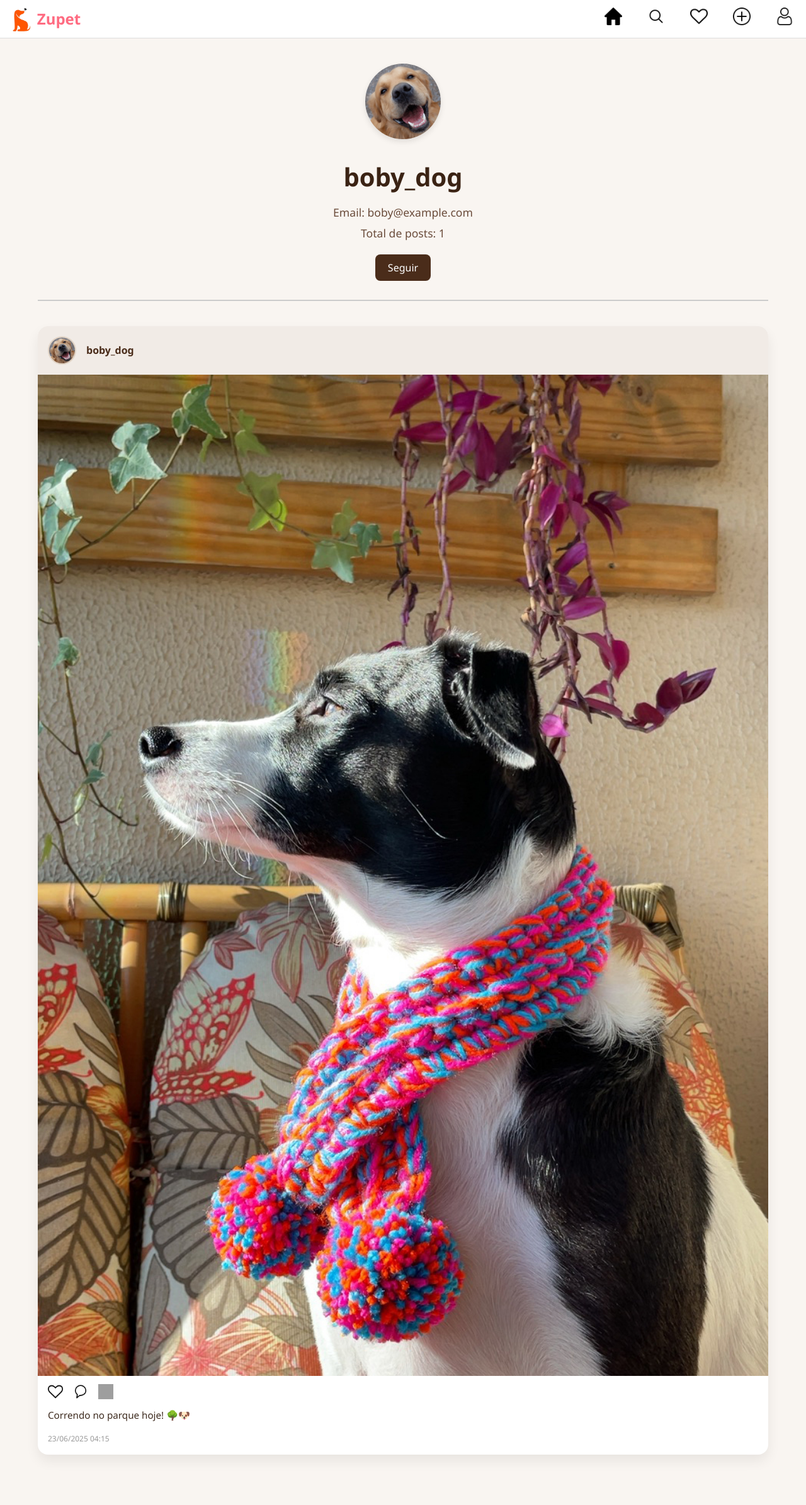
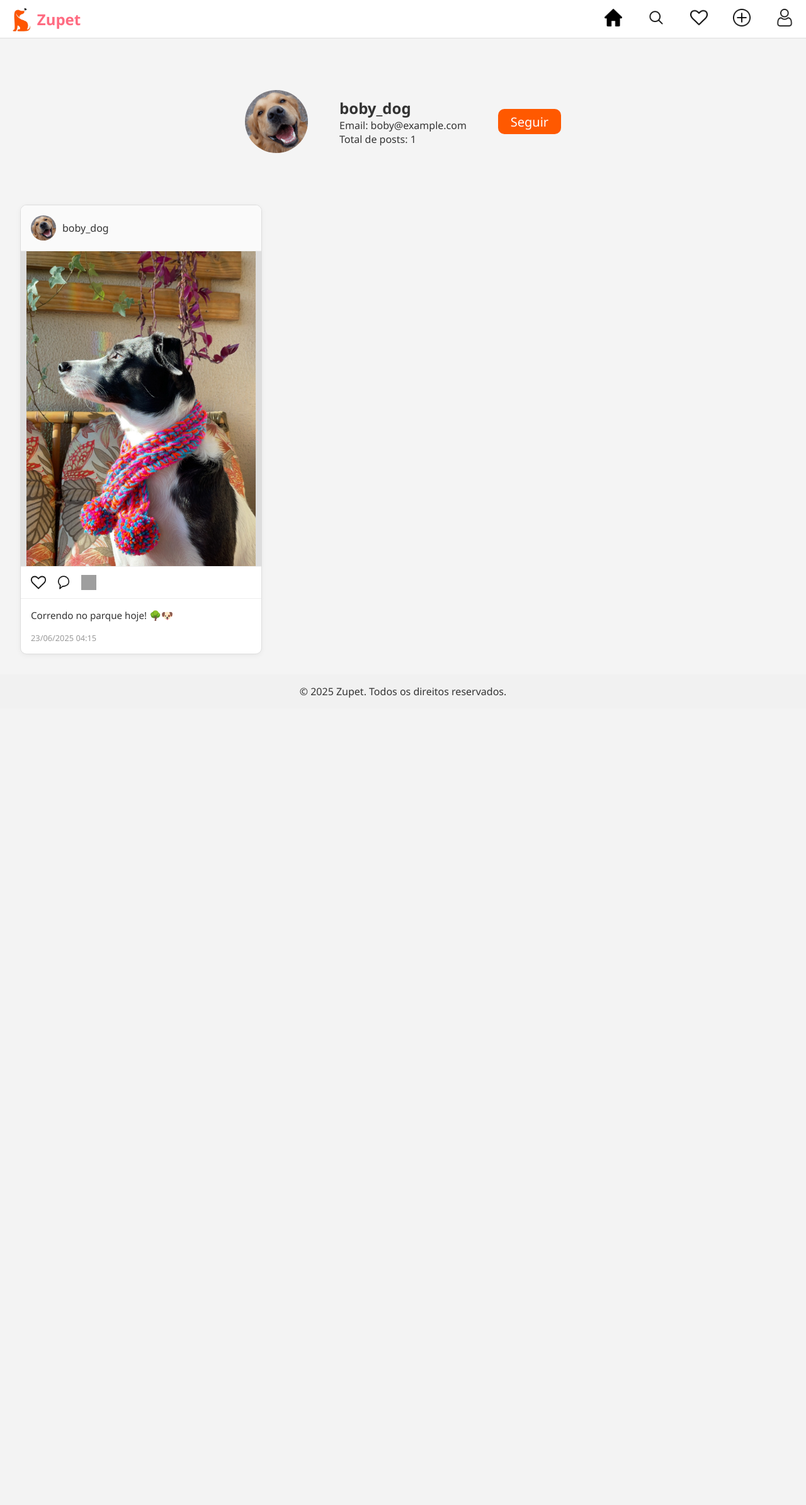
Before and after one commit to JF-Athayde/Zupet, a Flask app: page /perfil/boby_dog in a window 1280 px wide. Shown: the whole page at 63% size. After the commit the page ends 1108 px from the top, so only its background shows below. Run offline with Flask 3, Linux system fonts and the light colour scheme; grey boxes are pictures that could not be loaded.

Commit message:
Updates
JF
We added a footer, a prettier profile page, internal improvements and added test images.
From: Brasil

```diff
--- a/Dogram/__init__.py
+++ b/Dogram/__init__.py
@@ -8,6 +8,7 @@ app = Flask(__name__)
 app.config["SQLALCHEMY_DATABASE_URI"] = "sqlite:///comunidade.db"
 app.config["SECRET_KEY"] = "chave_segura_grande"
 app.config["UPLOAD_FOLDER"] = rf"static\assets\posts"
+app.config["UPLOAD_FOLDER"] = r"static/assets/posts"
 
 csrf = CSRFProtect(app)
 
--- a/Dogram/models.py
+++ b/Dogram/models.py
@@ -12,7 +12,7 @@ class User(database.Model, UserMixin):
     email = database.Column(database.String, nullable=False, unique=True)
     password = database.Column(database.String, nullable=False)
     profile_pic = database.Column(database.String, nullable=False, default='default.jpg')
-    story = database.Column(database.Boolean, default=False, nullable=False)
+    story = database.Column(database.Boolean, default=True, nullable=False)
 
 class Post(database.Model):
     id = database.Column(database.Integer, primary_key=True)
--- a/Dogram/routes.py
+++ b/Dogram/routes.py
@@ -15,8 +15,11 @@ def homepage():
     return render_template("homepage.html", profiles=profiles, posts=posts)
 
 @app.route("/publicar", methods=["GET", "POST"])
-@login_required
 def publicar():
+    if not current_user.is_authenticated:
+        flash("Você precisa estar logado para publicar um post.", "warning")
+        return redirect(url_for("login"))
+
     form = FormPublicarPost()
     if form.validate_on_submit():
         arquivo = form.endereco_imagem.data
@@ -34,7 +37,7 @@ def publicar():
         print(caminho_relativo)
         post = Post(
             caption=form.descricao.data,
-            image_path=caminho_relativo,  # 👈 caminho correto para o navegador
+            image_path=caminho_relativo,
             user=current_user
         )
 
--- /dev/null
+++ b/Dogram/static/styles/css/footer.css
@@ -0,0 +1,22 @@
+/* layout.css */
+
+html, body {
+    height: 100%;
+    margin: 0;
+}
+
+body {
+    display: flex;
+    flex-direction: column;
+    min-height: 100vh;
+}
+
+main#content {
+    flex: 1;
+}
+
+footer {
+    background-color: #f1f1f1;
+    padding: 1rem;
+    text-align: center;
+}
--- a/Dogram/static/styles/profile/profile.css
+++ b/Dogram/static/styles/profile/profile.css
@@ -1,223 +1,145 @@
-/* ================================
-   RESET & BASE
-==================================*/
+
+/*Reset*/
 
 * {
+  padding: 0;
   margin: 0;
-  padding: 0;
-  box-sizing: border-box;
 }
 
-body {
-  font-family: 'Open Sans', sans-serif;
-  background-color: #f9f5f1;
-  color: #4a2c1a;
-  line-height: 1.6;
-  overflow-x: hidden;
+/*Geral*/
+main {
+  display: grid;
+  grid-template-columns: 1fr;
+  gap: 2rem;
+  padding: 2rem;
+  background-color: #f4f4f4;
 }
 
-/* ================================
-   CONTAINER PRINCIPAL
-==================================*/
-
-main {
-  max-width: 1200px;
-  margin: 40px auto;
-  padding: 0 20px;
-}
-
-/* ================================
-   PERFIL
-==================================*/
-
+/* Perfil */
 .perfil {
-  text-align: center;
-  padding-bottom: 30px;
-  border-bottom: 2px solid #ccc;
-}
-
-.perfil h1 {
-  font-size: 2.5rem;
-  color: #3b2314;
-  margin-bottom: 10px;
-}
-
-.perfil p {
-  font-size: 1.1rem;
-  color: #6b4c3b;
-  margin: 5px 0;
+  margin: 50px;
+  display: flex;
+  justify-content: center;
+  gap: 50px;
+  align-items: center;
 }
 
 .perfil img {
-  width: 120px;
-  border-radius: 50%;
-  object-fit: cover;
-  margin-bottom: 20px;
-  box-shadow: 0 4px 10px rgba(0, 0, 0, 0.1);
+  width: 100px;
+  border-radius: 50%
 }
 
-/* ================================
-   POSTS GRID
-==================================*/
+.perfil button {
+  width: 100px;
+  height: 40px;
+  font-size: 20px;
+  background-color: rgb(255, 89, 0);
+  border: 0;
+  border-radius: 10px;
+  color: white;
+  cursor: pointer;
+}
+
+.perfil button:hover {
+  background-color: rgb(220, 77, 0);
+}
+
+/* Posts */
 
 .posts {
   display: grid;
-  grid-template-columns: repeat(auto-fit, minmax(280px, 1fr));
-  gap: 30px;
-  padding: 40px 0;
+  grid-template-columns: repeat(2, 1fr);
+  gap: 2rem;
 }
 
-/* ================================
-   POST CARD
-==================================*/
-
 .post {
-  background-color: #ffffff;
-  border-radius: 16px;
-  box-shadow: 0 10px 20px rgba(0, 0, 0, 0.07);
-  transition: all 0.3s ease;
-  display: flex;
-  flex-direction: column;
+  display: grid;
+  grid-template-rows: auto 500px auto auto auto;
+  background-color: #fff;
+  border-radius: 10px;
   overflow: hidden;
+  border: 1px solid #ddd;
+  box-shadow: 0 2px 8px rgba(0, 0, 0, 0.05);
+  transition: transform 0.2s ease;
 }
 
 .post:hover {
-  transform: translateY(-6px);
-  box-shadow: 0 12px 25px rgba(0, 0, 0, 0.12);
+  transform: scale(1.01);
 }
 
 .post-header {
   display: flex;
   align-items: center;
+  gap: 10px;
   padding: 1rem;
-  gap: 1rem;
-  background-color: #f1ebe6;
+  background-color: #fafafa;
+  border-bottom: 1px solid #eee;
 }
 
-.post-header img.avatar {
-  width: 45px;
-  height: 45px;
+.post-header .avatar {
+  width: 40px;
+  height: 40px;
   border-radius: 50%;
   object-fit: cover;
-  border: 2px solid #e2d4c5;
 }
 
-.username {
-  font-weight: bold;
-  color: #4a2c1a;
+.post-header .username {
+  font-weight: 600;
   font-size: 1rem;
 }
 
-/* ================================
-   IMAGEM DO POST
-==================================*/
-
-.post img.post-image {
+.post-image {
   width: 100%;
+  height: 500px;
   object-fit: contain;
-  background-color: #eee;
+  background-color: #ddd;
 }
-
-/* ================================
-   AÇÕES (ex: ícones curtir/comentar)
-==================================*/
 
 .post-actions {
   display: flex;
+  align-items: center;
   gap: 1rem;
   padding: 0.8rem 1rem;
-  align-items: center;
+  border-top: 1px solid #eee;
+  border-bottom: 1px solid #eee;
 }
 
 .post-actions img {
   width: 24px;
   height: 24px;
   cursor: pointer;
-  transition: transform 0.2s ease;
 }
 
-.post-actions img:hover {
-  transform: scale(1.2);
-}
-
-/* ================================
-   LEGENDA DO POST
-==================================*/
-
 .post-caption {
-  padding: 0 1rem 1rem;
-  color: #3e2b1f;
+  padding: 1rem;
   font-size: 0.95rem;
-  word-break: break-word;
+  color: #333;
+  line-height: 1.4;
 }
 
 .post small {
-  display: block;
   padding: 0 1rem 1rem;
+  font-size: 0.8rem;
   color: #999;
-  font-size: 0.75rem;
 }
 
-/* ================================
-   RESPONSIVO
-==================================*/
-
-@media (max-width: 768px) {
-  .perfil h1 {
-    font-size: 2rem;
-  }
-
-  .perfil p {
-    font-size: 1rem;
-  }
-
+/* 3 colunas em telas grandes */
+@media (min-width: 1200px) {
   .posts {
-    grid-template-columns: 1fr;
-    gap: 20px;
+    grid-template-columns: repeat(3, 1fr);
   }
 }
 
-@media (max-width: 480px) {
-  .perfil img {
-    width: 100px;
-    height: 100px;
-  }
-
-  .post-caption {
-    font-size: 0.9rem;
+/* 2 colunas em tablets e desktops menores */
+@media (min-width: 768px) and (max-width: 1199px) {
+  .posts {
+    grid-template-columns: repeat(2, 1fr);
   }
 }
 
-/* ================================
-   BOTÃO SEGUIDORES / AÇÕES PERFIL
-==================================*/
-
-.profile-actions {
-  margin-top: 20px;
+/* 1 coluna em celulares */
+@media (max-width: 767px) {
+  .posts {
+    grid-template-columns: 1fr;
+  }
 }
-
-.profile-actions button {
-  padding: 10px 20px;
-  background-color: #4a2c1a;
-  color: white;
-  border: none;
-  border-radius: 8px;
-  cursor: pointer;
-  font-size: 1rem;
-  transition: background-color 0.3s ease;
-}
-
-.profile-actions button:hover {
-  background-color: #6d3c2c;
-}
-
-/* ================================
-   RODAPÉ (opcional)
-==================================*/
-
-footer {
-  text-align: center;
-  font-size: 0.9rem;
-  color: #888;
-  padding: 20px 0;
-}
--- a/Dogram/templates/model.html
+++ b/Dogram/templates/model.html
@@ -1,8 +1,10 @@
 <!DOCTYPE html>
 <html lang="pt-BR">
 <head>
-    <meta charset="UTF-8">
-    <meta name="viewport" content="width=device-width, initial-scale=1.0">
+    <meta charset="UTF-8" />
+    <meta name="viewport" content="width=device-width, initial-scale=1.0" />
+
+    <link rel="stylesheet" href="{{ url_for('static', filename='styles/css/footer.css') }}">
 
     {% block links %}
     {% endblock %}
@@ -11,6 +13,11 @@
 </head>
 <body>
     {% block body %}
+    </main>
     {% endblock %}
+
+    <footer>
+        <p>&copy; 2025 Zupet. Todos os direitos reservados.</p>
+    </footer>
 </body>
 </html>
--- a/Dogram/templates/profile.html
+++ b/Dogram/templates/profile.html
@@ -15,10 +15,13 @@
 
 <main>
     <section class="perfil">
-        <img src="{{ url_for('static', filename='assets/profile/' + usuario.profile_pic) }}" alt="Foto de perfil de {{ usuario.username }}">
-        <h1>{{ usuario.username }}</h1>
-        <p>Email: {{ usuario.email }}</p>
-        <p>Total de posts: {{ posts | length }}</p>
+        <img src="{{ url_for('static', filename='assets/profile/' ~ (usuario.profile_pic if usuario.profile_pic else 'default.jpg')) }}" class="avatar" alt="Avatar de {{ usuario.username }}">
+
+        <div class="t1">
+            <h1>{{ usuario.username }}</h1>
+            <p>Email: {{ usuario.email }}</p>
+            <p>Total de posts: {{ posts | length }}</p>
+        </div>
 
         <div class="profile-actions">
             <button>Seguir</button>
@@ -29,8 +32,8 @@
         {% for post in posts %}
             <div class="post">
                 <div class="post-header">
-                    <img src="{{ url_for('static', filename='assets/profile/' + usuario.profile_pic) }}" class="avatar" alt="Avatar de {{ usuario.username }}">
-                    <span class="username">{{ usuario.username }}</span>
+                   <img src="{{ url_for('static', filename='assets/profile/' ~ (usuario.profile_pic if usuario.profile_pic else 'default.jpg')) }}" class="avatar" alt="Avatar de {{ usuario.username }}">
+                    <p>{{ usuario.username }}</p>
                 </div>
 
                 <img src="{{ url_for('static', filename='assets/posts/' + post.image_path) }}" class="post-image" alt="Imagem do post">
--- a/db.py
+++ b/db.py
@@ -3,3 +3,4 @@ from Dogram.models import User, Post
 
 with app.app_context():
   database.create_all()
+print('Data base Criada!')
--- a/popular_db.py
+++ b/popular_db.py
@@ -5,9 +5,9 @@ from werkzeug.security import generate_password_hash
 with app.app_context():
     database.create_all()
 
-    user1 = User(username="boby_dog", email="boby@example.com", password=generate_password_hash("123456"), story=True)
-    user2 = User(username="luna_cat", email="luna@example.com", password=generate_password_hash("abcdef"), story=True)
-    user3 = User(username="kiara", email="kiara@porco.com", password=generate_password_hash("Kiara10"), story=True)
+    user1 = User(username="boby_dog", email="boby@example.com", password=generate_password_hash("123456"), story=True, profile_pic="profile1.jpg")
+    user2 = User(username="luna_cat", email="luna@example.com", password=generate_password_hash("abcdef"), story=True, profile_pic="profile2.jpg")
+    user3 = User(username="kiara", email="kiara@porco.com", password=generate_password_hash("Kiara10"), story=True, profile_pic="profile3.jpg")
 
     database.session.add_all([user1, user2, user3])
     database.session.commit()
```
Also changed, not shown: Dogram/templates/homepage.html (+9 -3 lines), Dogram/static/assets/posts/pinterest-3.jpg (added), Dogram/static/assets/posts/pinterest-4.jpg (added), Dogram/static/assets/posts/pinterest-6.jpg (added), Dogram/static/assets/posts/pinterest-7.jpg (added), Dogram/static/assets/posts/pinterest-9.jpg (added), instance/comunidade.db.
